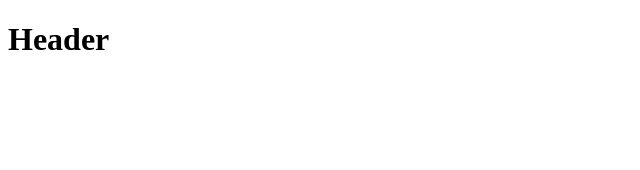
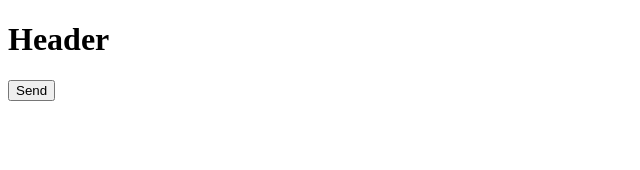
Before and after one commit to estellechoi/vue-js-tutorials, a Vue app in the folder vue-cli/: page / in a window 1280 px wide. Shown: the top 170 px of the page, without its empty margins (0-640 px from the left). Built offline with nearby package versions, Linux system fonts and the light colour scheme.

Commit message:
('eventName') / props

```diff
--- a/vue-cli/src/A.vue
+++ /dev/null
@@ -1,39 +0,0 @@
-<template>
-    <!-- vue : .vue file 자동완성 단축키 -->
-    <!-- Sigle File Componet -->
-
-    <!-- HTML -->
-    <div>
-        <img alt="Vue logo" src="./assets/logo.png">
-        <HelloWorld msg="Welcome to Your Vue.js App"/>
-    </div>
-</template>
-
-<script>
-// import component
-import HelloWorld from './components/HelloWorld.vue'
-
-// Vue instance properties and componet properties can be declared here.
-export default {
-    // JavaScript
-  name: 'A',
-  components: {
-    // add imported component
-    // 'hello-world': HelloWorld
-    HelloWorld
-  }
-}
-</script>
-
-<style>
-/* CSS */
-#app {
-  font-family: Avenir, Helvetica, Arial, sans-serif;
-  -webkit-font-smoothing: antialiased;
-  -moz-osx-font-smoothing: grayscale;
-  text-align: center;
-  color: #2c3e50;
-  margin-top: 60px;
-}
-
-</style>
--- a/vue-cli/src/App.vue
+++ b/vue-cli/src/App.vue
@@ -2,7 +2,7 @@
   <!-- The template root requires exactly one element. -->
   <div id="app">
     <!-- props -->
-    <AppHeader v-bind:propsdata="str"></AppHeader>
+    <AppHeader v-bind:propsdata="str" v-on:passEvent="renewString"></AppHeader>
   </div>
 </template>
 
@@ -29,6 +29,11 @@ export default {
   components: {
     // 'app-header': AppHeader
     AppHeader
+  },
+  methods: {
+    renewString: function() {
+      this.str = 'Renewed';
+    }
   }
 }
 </script>
--- a/vue-cli/src/components/AppHeader.vue
+++ b/vue-cli/src/components/AppHeader.vue
@@ -2,13 +2,20 @@
     <!-- Sigle File Componet -->
   <header>
       <h1>{{ propsdata }}</h1>
+      <button v-on:click="sendEvent">Send</button>
   </header>
 </template>
 
 <script>
 // component 태그는 2단어 이상으로 구성한다. 컴포넌트를 참조할 때 html 태그와 중복되는 일을 방지하기 위해서.
 export default {
-    props: ['propsdata']
+    props: ['propsdata'],
+    methods: {
+        sendEvent: function() {
+            // create and emit event
+            this.$emit('passEvent');
+        }
+    }
 }
 </script>
 
```
